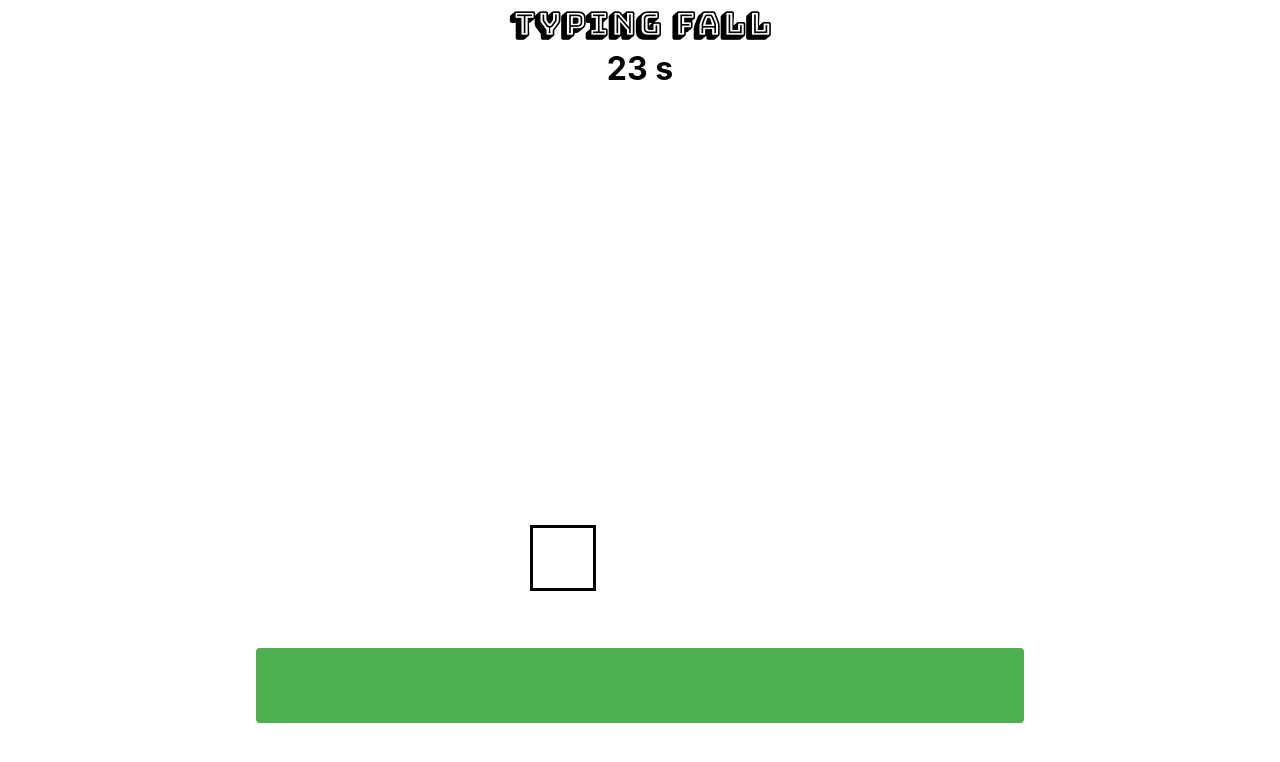
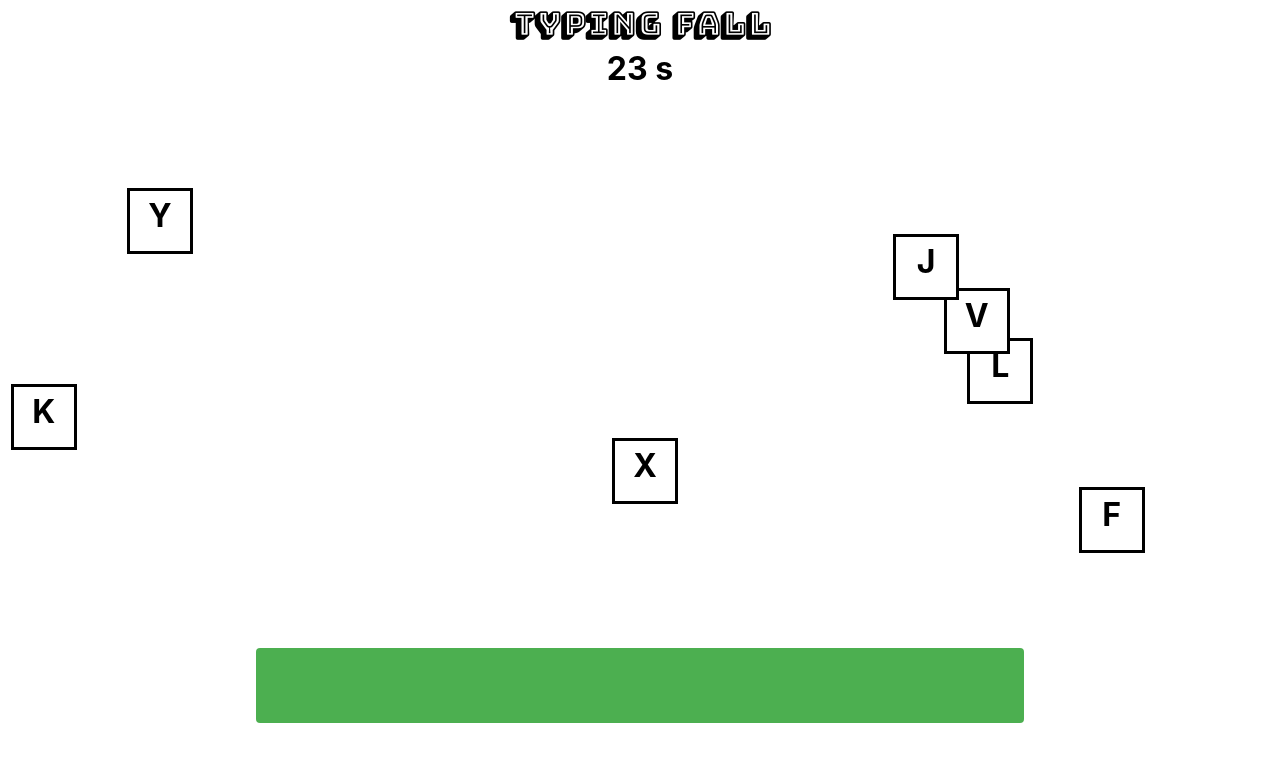
Before and after one commit to kristianachwan/type-fall, a React (Create React App) app: page / in a window 1280 px wide. Shown: the top 762 px of the page. Built offline with nearby package versions, Linux system fonts and the light colour scheme.

Commit message:
Scheduling Fall

```diff
--- a/src/App.css
+++ b/src/App.css
@@ -26,45 +26,3 @@
     animation: App-logo-spin infinite 20s linear;
   }
 }
-
-
-
-
-@keyframes letter-falling {
-  0% {
-    bottom: 90vh;
-  }
-  100% {
-    bottom: 10vh;
-
-  }
-}
-
-
-
-.letter{
-  border: solid black;
-  display: inline-block;
-  width: 50px;
-  height: 50px;
-  padding: 5px 5px;
-  position: absolute;
-  animation: letter-falling 10s linear;
-  z-index: -1;
-  bottom: 90vh;
-}
-
-
-/* @keyframes App-logo-spin {
-  from {
-    transform: rotate(0deg);
-  }
-  to {
-    transform: rotate(360deg);
-  }
-} */
-
-.input-letter{
-  opacity:0;
-  filter:alpha(opacity=0);
-}
--- a/src/App.js
+++ b/src/App.js
@@ -1,6 +1,7 @@
 import { useEffect, useRef, useState } from 'react';
 import './App.css';
 import HealthBar from './components/HealthBar';
+import LetterComponent from './components/LetterComponent';
 import { randomLetter } from './functions/randomLetter';
 import { Container, Input } from '@mui/material';
 const barColorArray = [['#4caf50', '#66bb6a'], ['#ff9800', '#f57c00'], ['#bf360c', '#d84315'], [null, null]]
@@ -8,12 +9,12 @@ const barLengthArray = [100, 60, 20, 0]
 
 // creating array of letters that are randomized in order (A-Z)
 
-const arr = []
-for(let i = 0; i<26;){
+let arr = []
+for (let i = 0; i < 26;) {
     let letter = randomLetter()
-  let horizontalPos = Math.random() * 101
-  if (!arr.includes(letter)){
-    arr.push({letter, pos: horizontalPos, status: 'NOT_READY' })
+    let horizontalPos = Math.random() * 90
+    if (!arr.includes(letter)) {
+        arr.push({ letter, pos: horizontalPos, status: 'NOT_DISPLAYED' })
         i++
     }
 }
@@ -25,15 +26,21 @@ function App() {
     const [counter, setCounter] = useState(30)
     // set initially as a winning condition
     const [result, setResult] = useState('Congrats, you survive!')
-  const refForm = useRef()
-
+    const [input, setInput] = useState('')
+    const handleInput = (e) => {
+        set
+    }
 
     useEffect(() => {
         // for timer
-    if (counter > 0){
-      setTimeout(() => setCounter(counter-1), 1000)
+        if (counter > 0) {
+            setTimeout(() => {
+                setCounter(counter - 1);
+                arr[30 - counter].status = 'DISPLAYED';
+            }, 1000)
         }
     }, [counter])
+
 
 
 
@@ -46,14 +53,19 @@ function App() {
             </div>
             {/* <h1 variant="" className="letter">A</h1> */}
 
-      {arr && arr.map(letter => {
+            {arr && arr.map((letter, i) => {
                 return (
-          <h1 style={{ left: `${letter[1]}vw`, transformX: "translate(-50%)"}} className="letter" key={letter[1]}>{letter[0]}</h1>
+                    <LetterComponent id={i} letter={letter.letter} xPosition={letter.pos} status={letter.status} />
                 )
             })}
-      <Input autoFocus ref={refForm} className="input-letter" onChange={(e) => console.log(e.target.value)} onBlur={(e) => e.target.focus()}/>
+            <Input
+                autoFocus
+                className="input-letter"
+                onChange={(e) => handleInput(e)}
+                onBlur={(e) => e.target.focus()}
+            />
 
-      <HealthBar barColor={barColor} barLength={barLength}/>
+            <HealthBar barColor={barColor} barLength={barLength} />
 
         </div>
     );
--- /dev/null
+++ b/src/components/LetterComponent.css
@@ -0,0 +1,35 @@
+.letter {
+    border: solid black;
+    display: inline-block;
+    width: 50px;
+    height: 50px;
+    padding: 5px 5px;
+    position: absolute;
+    animation: letter-falling 10s linear;
+    z-index: -1;
+    bottom: 90vh;
+    background-color:white;
+}
+
+@keyframes letter-falling {
+    0% {
+        bottom: 600px;
+    }
+    100% {
+        bottom: 100px;
+    }
+}
+
+/* @keyframes App-logo-spin {
+    from {
+      transform: rotate(0deg);
+    }
+    to {
+      transform: rotate(360deg);
+    }
+  } */
+
+.input-letter {
+    opacity: 0;
+    filter: alpha(opacity=0);
+}
--- /dev/null
+++ b/src/components/LetterComponent.js
@@ -0,0 +1,15 @@
+import { Box } from '@mui/material'
+import { Container } from '@mui/system'
+import React from 'react'
+import './LetterComponent.css'
+
+function LetterComponent ({id, letter, xPosition, status}) {
+    if(status != "DISPLAYED") {
+        return null;
+    }
+    return (
+        <h1 style={{ left: `${xPosition}vw`, transformX: "translate(-50%)"}} className="letter" key={id}>{letter}</h1>
+    );
+}
+
+export default LetterComponent;
```
Lines whose indentation alone changed are shown as unchanged.
